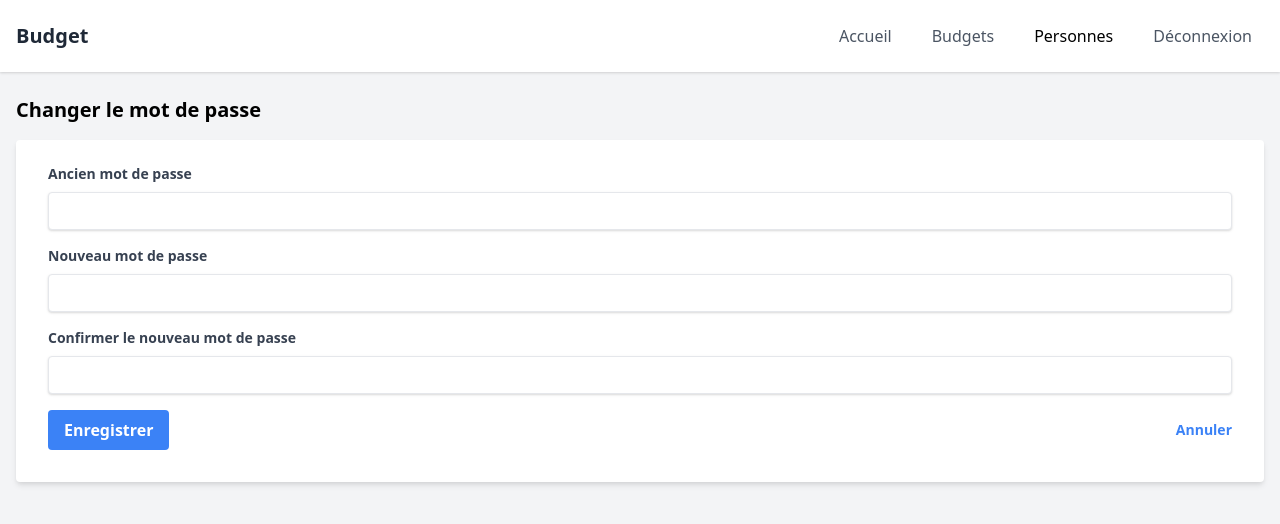
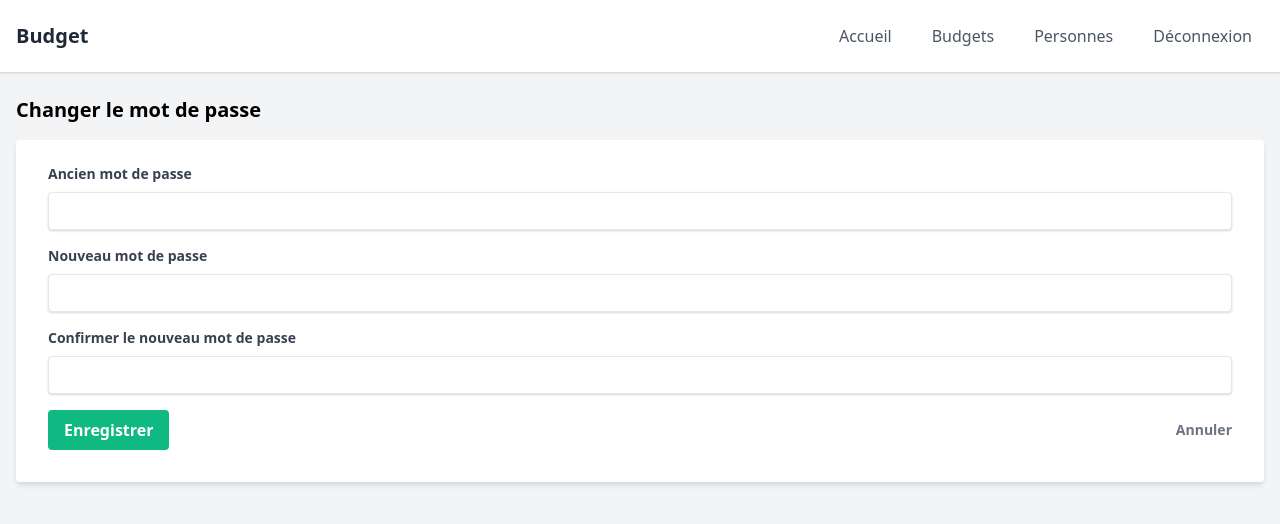
Before and after one commit to BaptisteRabouin/Budgetapp, a Flask app: page /change_password in a window 1280 px wide. Shown: the top 524 px of the page. Run offline with Flask 3, Linux system fonts and the light colour scheme; the visitor is signed in with stand-in values (Sample User, id 1); some libraries are stand-ins or nearby versions.

Commit message:
update button

```diff
--- a/app/templates/base.html
+++ b/app/templates/base.html
@@ -14,9 +14,9 @@
             <a class="text-xl font-bold text-gray-800" href="{{ url_for('index') }}">Budget</a>
             <div class="flex space-x-4 items-center">
                 {% if session.get('authenticated') %}
-                    <a class="px-3 py-2 text-gray-600 rounded hover:bg-blue-600 hover:text-white transition duration-300" href="{{ url_for('index') }}">Accueil</a>
-                    <a class="px-3 py-2 text-gray-600 rounded hover:bg-blue-600 hover:text-white transition duration-300" href="{{ url_for('budgets') }}">Budgets</a>
-		    <a class="px-3 py-2 text-white-600 bg-white-200 rounded hover:bg-blue-600 hover:text-white transition duration-300"href="{{ url_for('manage_persons') }}">Personnes</a>
+                    <a class="px-3 py-2 text-gray-600 rounded hover:bg-green-600 hover:text-white transition duration-300" href="{{ url_for('index') }}">Accueil</a>
+                    <a class="px-3 py-2 text-gray-600 rounded hover:bg-green-600 hover:text-white transition duration-300" href="{{ url_for('budgets') }}">Budgets</a>
+		    <a class="px-3 py-2 text-gray-600 bg-white-200 rounded hover:bg-green-600 hover:text-white transition duration-300"href="{{ url_for('manage_persons') }}">Personnes</a>
 
 
                     <!-- Menu déroulant -->
--- a/app/templates/change_password.html
+++ b/app/templates/change_password.html
@@ -19,10 +19,10 @@
         {{ form.confirm_password(class="shadow appearance-none border rounded w-full py-2 px-3 text-gray-700 leading-tight focus:outline-none focus:shadow-outline") }}
     </div>
     <div class="flex items-center justify-between">
-        <button class="bg-blue-500 hover:bg-blue-700 text-white font-bold py-2 px-4 rounded focus:outline-none focus:shadow-outline" type="submit">
+        <button class="bg-green-500 hover:bg-blue-700 text-white font-bold py-2 px-4 rounded focus:outline-none focus:shadow-outline" type="submit">
             Enregistrer
         </button>
-        <a href="{{ url_for('index') }}" class="inline-block align-baseline font-bold text-sm text-blue-500 hover:text-blue-800">
+        <a href="{{ url_for('index') }}" class="inline-block align-baseline font-bold text-sm text-gray-500 hover:text-gray-800">
             Annuler
         </a>
     </div>
```
Also changed, not shown: app/templates/manage-persons.html (deleted, +0 -37 lines).
